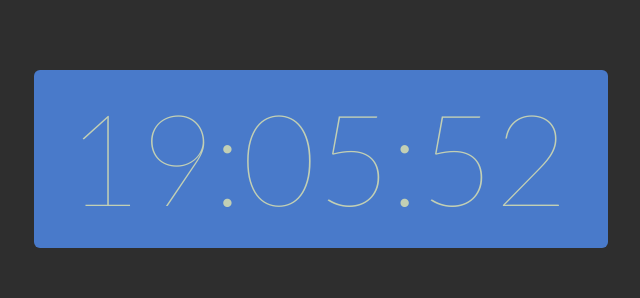
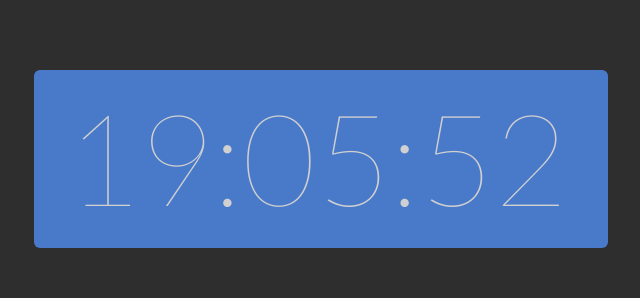
Before and after one commit to Creatide/STIMED, a plain HTML site: page examples/changecolors.html in a window 1280 px wide. Shown: the part 206-504 px from the top of the page, 319-959 px from the left. Drawn offline with nearby package versions, Linux system fonts and the light colour scheme.

Commit message:
Fixed typo in example

```diff
--- a/examples/changecolors.html
+++ b/examples/changecolors.html
@@ -151,7 +151,7 @@ stimed.style.create({
         target: '.time',
         property: 'color',
         time: '18:00',
-        value: '#fffaaaaa'
+        value: '#fff'
       },{
         target: '.time',
         property: 'background-color',
```
